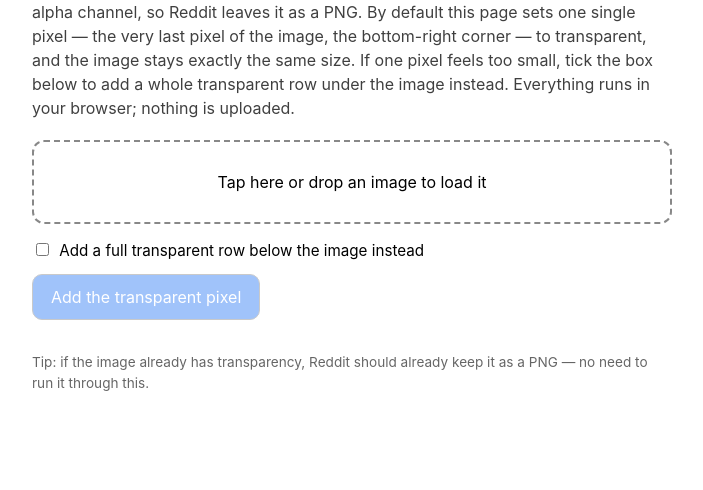
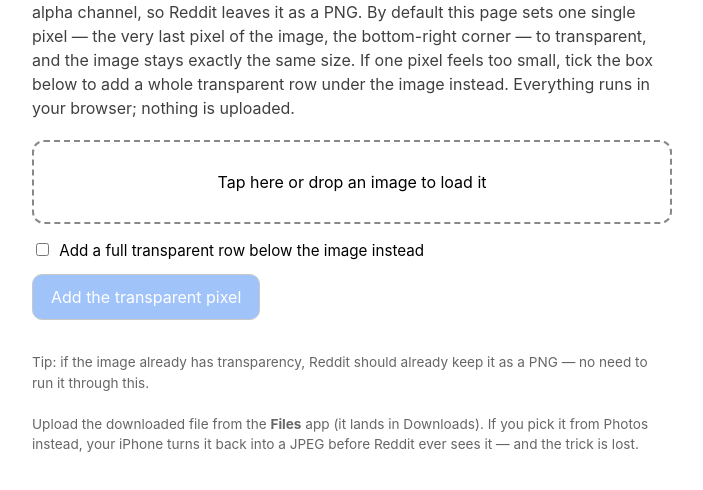
Before and after one commit to j0shuaisrael/j0shuaisrael.github.io, a plain HTML site: page add-transparent-pixel/index.html in a window 1280 px wide. Shown: the part 86-576 px from the top of the page, without its empty margins (288-991 px from the left). Drawn offline with Linux system fonts and the light colour scheme.

Commit message:
Transparent-pixel tool: warn to upload from Files, not Photos

```diff
--- a/add-transparent-pixel/index.html
+++ b/add-transparent-pixel/index.html
@@ -76,7 +76,7 @@
   <a class="download" id="dl" href="#" download>Download PNG</a>
 </div>
 
-<footer>Tip: if the image already has transparency, Reddit should already keep it as a PNG — no need to run it through this.</footer>
+<footer>Tip: if the image already has transparency, Reddit should already keep it as a PNG — no need to run it through this.<br><br>Upload the downloaded file from the <b>Files</b> app (it lands in Downloads). If you pick it from Photos instead, your iPhone turns it back into a JPEG before Reddit ever sees it — and the trick is lost.</footer>
 
 <script>
 const drop = document.getElementById('drop');
```
